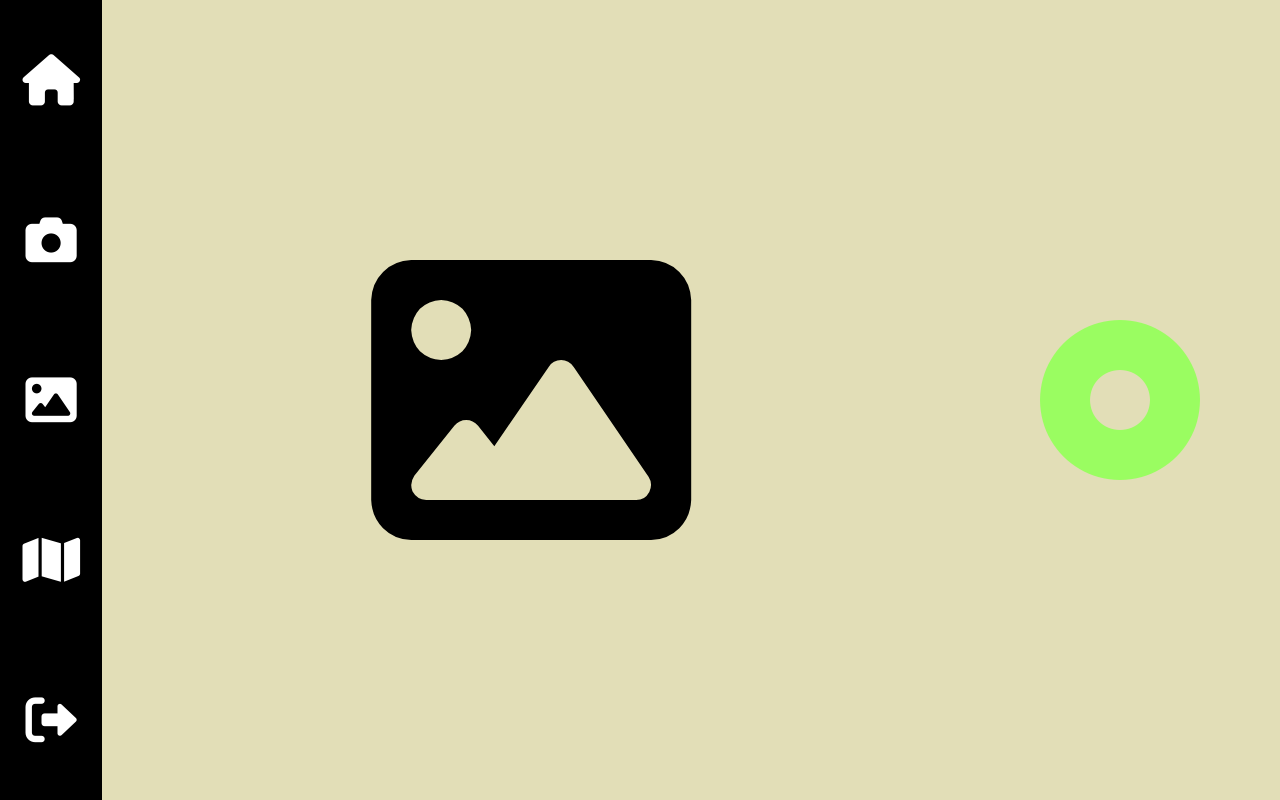
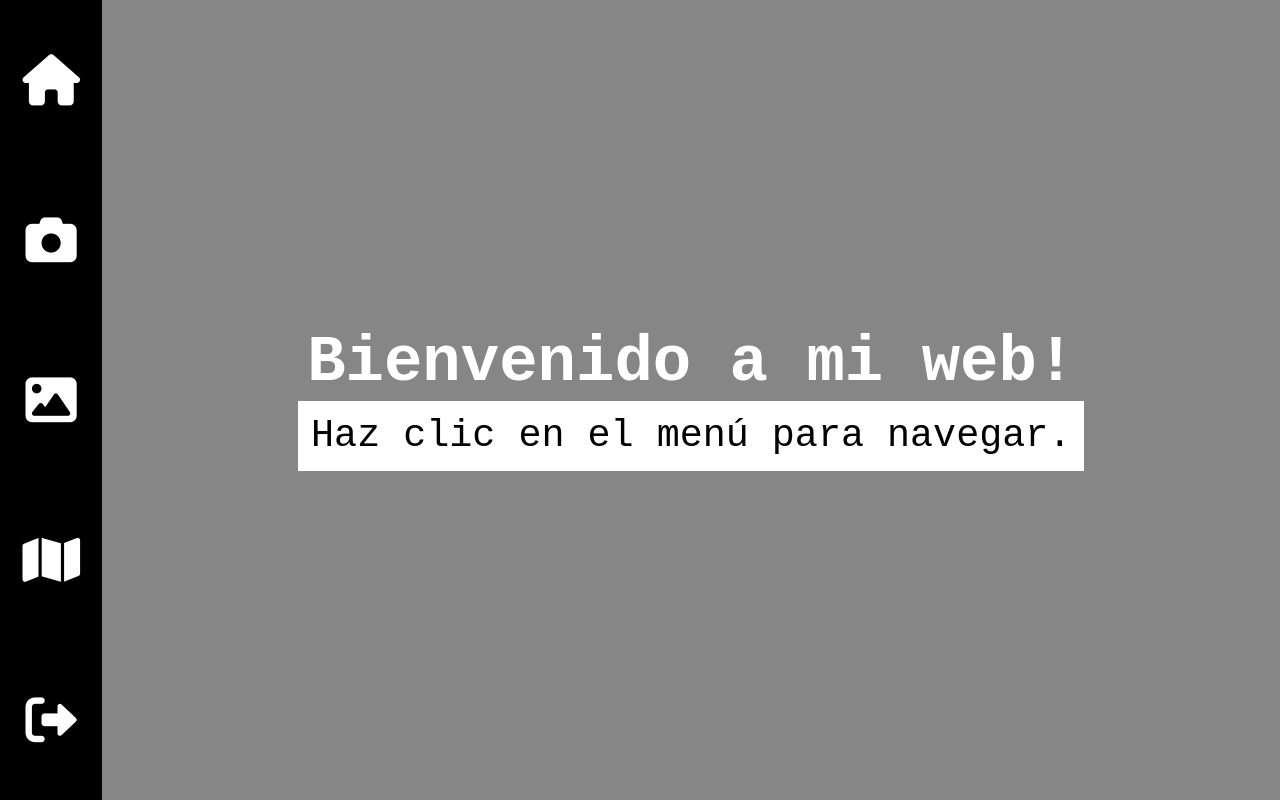
Before and after one commit to srfranco0/WebApp, a plain HTML site: page index.html in a window 1280 px wide. Drawn offline with nearby package versions, Linux system fonts and the light colour scheme.

Commit message:
html + css acabado

```diff
--- a/index.css
+++ b/index.css
@@ -11,10 +11,16 @@ body {
     min-height: 100svh;    /* per a navegadors on la declaració anterior no és precisa */
     min-height: -webkit-fill-available;
     margin: 0px;    /* elimina tots els marges del document */
-    font-family: sans-serif;    /* un tipus de lletra adient per a llocs web */
-    background-color: #e2deb7;    /* color de fons en format #RRGGBB */
+    font-family: monospace;    /* un tipus de lletra adient per a llocs web */
+    background-color: #868686;    /* color de fons en format #RRGGBB */
 }
+strong {
+    color: rgb(255, 255, 255);
+  }
 
+  strong > strong {
+    color: red;
+  }
 #llista_fotos{
     display:none
 }
@@ -53,9 +59,11 @@ body {
     margin: 1vmin;
 }
 
+/* seccions */
+
 .seccio {
-    flex: 0;    /* les seccions ocupen tot l'espai disponible */
-    display: grid;    /* les seccions s'inicien ocultes, excepte la primera */
+    flex: 1;    /* les seccions ocupen tot l'espai disponible */
+    display: none;    /* les seccions s'inicien ocultes, excepte la primera */
 }
 
 #seccio_0 {
@@ -66,15 +74,21 @@ body {
     font-size: 4vmax;
 }
 #seccio_1 {
-    flex: 1;
-    display: none;    /* única secció que es mostra a l'inici */
+    display: flex;   /* única secció que es mostra a l'inici */
     justify-content: center;    /* contingut centrat en la direcció de disposició */
     align-items: center;    /* contingut centrat en la direcció transversal */
-    font-size: 4vmax;
+    font-size: 5vmax;
+    flex-direction: column;
+    margin: 3px;
+}
+#subtitol {
+    font-size: 3vmax; /* subtitol sota la seccio 1 */
+    padding: 1vmax;
+    margin: 2px;
+    background: white;
 }
 #seccio_2 {
-    display: flex;
-    flex: 1;
+    display: none;
     flex-direction: column;
 }
 
@@ -168,11 +182,9 @@ body {
     display: none;    /* oculta la barra de desplaçament vertical */
 }
 @media (orientation: landscape) {
-    .seccio {
+
+    #seccio_2 {
         display: none;
-    }
-    #seccio_2 {
-        display: flex;
         flex-direction: row;
     }
 
--- a/index.html
+++ b/index.html
@@ -17,40 +17,10 @@
     <body>
 
         <div id="superior">    <!-- franja superior per mostar el nom de la webapp -->
-            Página de Franco
+            <strong>Página de <strong>Franco</strong></strong>
         </div>
 
-        <div id="seccio_1" class="seccio">   <!-- espai central per mostrar contingut -->
-          Fotos
-        </div>
-
-        <div id="seccio_2" class="seccio">
-          <div id="llista_titol">    <!-- capçalera de la llista de fotos -->
-            <i class="fa-solid fa-image"></i>    <!-- per a la miniatura de les fotos -->
-            <i class="fa-solid fa-calendar-days"></i>    <!-- per a la data de captura de les fotos -->
-            <i class="fa-solid fa-trash"></i>    <!-- per esborrar les fotos -->
-          </div>
-          <div id="div_foto">    <!-- contenidor de la vista prèvia de la foto feta -->
-            <img id="foto">
-            <i id="icona_camera" class="fa-solid fa-image"></i>    <!-- icona que ocupa l'espai quan encara no s'ha fet la foto -->
-          </div>
-          <div id="div_control">    <!-- contenidor dels botons per fer i desar la foto -->
-              <label for="obturador">    <!-- etiqueta auxiliar per ocultar el botó predeterminat -->
-                <i class="fa-solid fa-circle-dot"></i>    <!-- icona del botó per fer la foto -->
-              </label>
-              <input type="file" accept="image/*" id="obturador" capture="camera" /> <!-- element que captura la imatge -->
-              <i id="desa" class="fa-solid fa-check"></i>    <!-- icona del botó per desar la foto -->
-          </div>
-        </div>
-
-        <div id="seccio_3" class="seccio">
-          <div id="llista_fotos">    <!-- contenidor, inicialment buit, on hi haurà una fila per a cada foto -->
-          </div>
-        </div>
-
-        <div id="seccio_4" class="seccio">
-
-        </div>
+            <!--seccions-->
 
         <div id="seccio_0" class="seccio">
           <div>
@@ -71,6 +41,49 @@
             <button>Nou usuari</button>
           </div>
         </div>
+
+        <div id="seccio_1" class="seccio">   <!-- espai central per mostrar contingut -->
+            <strong>Bienvenido a mi web!</strong>
+            <div id="subtitol">
+              Haz clic en el menú para navegar.
+            </div>
+            <div id="img_inf">
+            </div>
+        </div>
+
+        <div id="seccio_2" class="seccio">
+
+          <div id="llista_titol">    <!-- capçalera de la llista de fotos -->
+            <i class="fa-solid fa-image"></i>    <!-- per a la miniatura de les fotos -->
+            <i class="fa-solid fa-calendar-days"></i>    <!-- per a la data de captura de les fotos -->
+            <i class="fa-solid fa-trash"></i>    <!-- per esborrar les fotos -->
+          </div>
+
+          <div id="div_foto">    <!-- contenidor de la vista prèvia de la foto feta -->
+            <img id="foto">
+            <i id="icona_camera" class="fa-solid fa-image"></i>    <!-- icona que ocupa l'espai quan encara no s'ha fet la foto -->
+          </div>
+
+          <div id="div_control">    <!-- contenidor dels botons per fer i desar la foto -->
+              <label for="obturador">    <!-- etiqueta auxiliar per ocultar el botó predeterminat -->
+                <i class="fa-solid fa-circle-dot"></i>    <!-- icona del botó per fer la foto -->
+              </label>
+              <input type="file" accept="image/*" id="obturador" capture="camera" /> <!-- element que captura la imatge -->
+              <i id="desa" class="fa-solid fa-check"></i>    <!-- icona del botó per desar la foto -->
+          </div>
+
+        </div>
+
+        <div id="seccio_3" class="seccio">
+          <div id="llista_fotos">    <!-- contenidor, inicialment buit, on hi haurà una fila per a cada foto -->
+          </div>
+        </div>
+
+        <div id="seccio_4" class="seccio">
+
+        </div>
+
+
     </body>
 
         <div id="menu">
@@ -80,4 +93,5 @@
           <i id="boto_4" class="fa-solid fa-map"></i>    <!-- mapa -->
           <i class="fa-solid fa-right-from-bracket"></i>    <!-- tancar sessió -->
         </div>
+
 </html>
```
